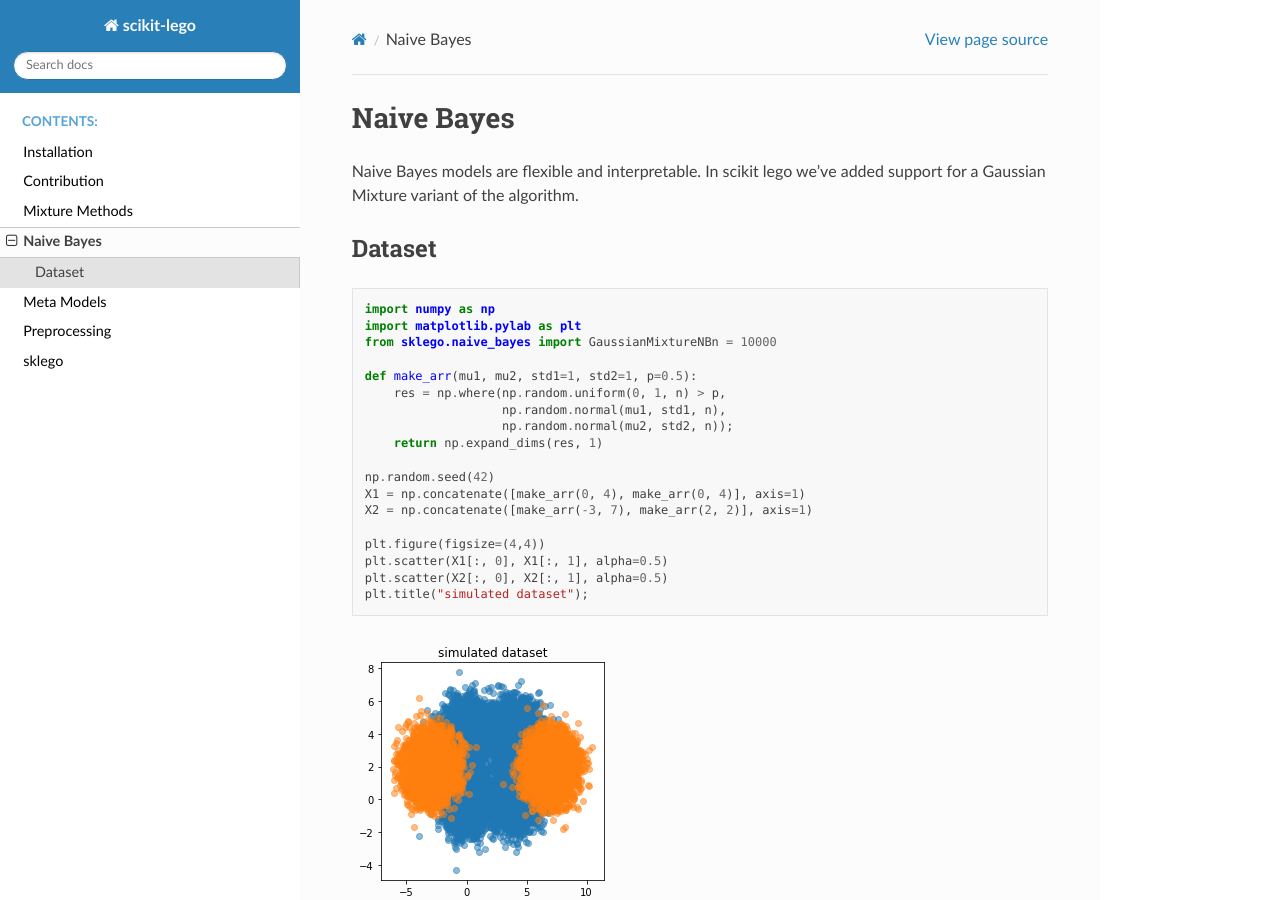
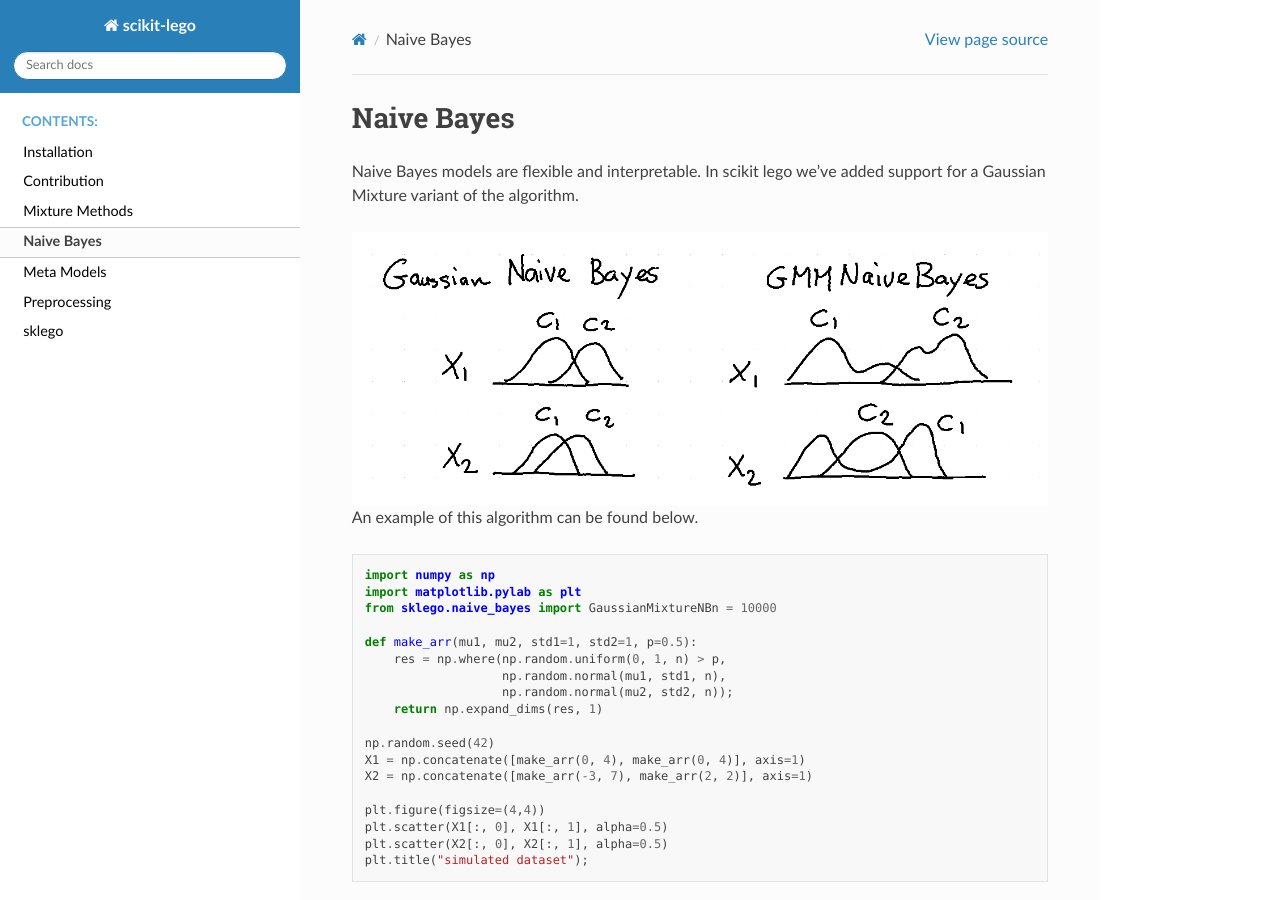
Before and after one commit to koaning/scikit-lego, a Sphinx documentation site: the page built from doc/naive-bayes.rst, in a window 1280 px wide and 900 px high. Built offline with Sphinx 7.4.7 and the Read the Docs theme 2.0.0, drawn with Linux system fonts in a browser that asks for light colours.

Commit message:
added images for all documentation

```diff
--- a/doc/meta.rst
+++ b/doc/meta.rst
@@ -14,8 +14,10 @@ Grouped Estimation
 
 A kind introduction to "meta"-models is the `GroupedEstimator`.
 
+.. image:: _static/grouped-model.png
+
 To help explain what it can do we'll consider three methods to predict
-the chicken weight  . The chicken data has 578 rows and 4 columns
+the chicken weight. The chicken data has 578 rows and 4 columns
 from an experiment on the effect of diet on early growth of chicks.
 The body weights of the chicks were measured at birth and every second
 day thereafter until day 20. They were also measured on day 21.
--- a/doc/naive-bayes.rst
+++ b/doc/naive-bayes.rst
@@ -5,8 +5,10 @@ Naive Bayes models are flexible and interpretable. In scikit
 lego we've added support for a Gaussian Mixture variant of
 the algorithm.
 
-Dataset
--------
+.. image:: _static/naive-bayes-0.png
+  :align: center
+
+An example of this algorithm can be found below.
 
 .. code-block:: python
 
@@ -30,6 +32,7 @@ Dataset
     plt.title("simulated dataset");
 
 .. image:: _static/naive-bayes-1.png
+   :align: center
 
 .. code-block:: python
 
@@ -50,6 +53,7 @@ Dataset
 
 
 .. image:: _static/naive-bayes-2.png
+   :align: center
 
 .. code-block:: python
 
@@ -71,3 +75,4 @@ Dataset
     plt.title("model 2 - column 2 density");
 
 .. image:: _static/naive-bayes-3.png
+   :align: center
```
Also changed, not shown: doc/preprocessing.rst (+10 -0 lines), doc/_static/column-capper.png (added), doc/_static/grouped-model.png (added), doc/_static/naive-bayes-0.png (added).
